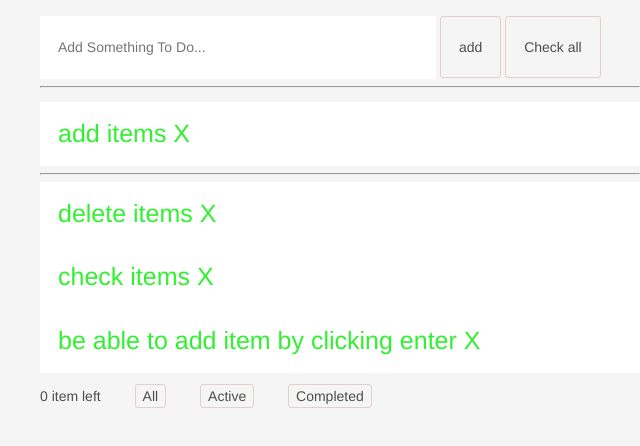
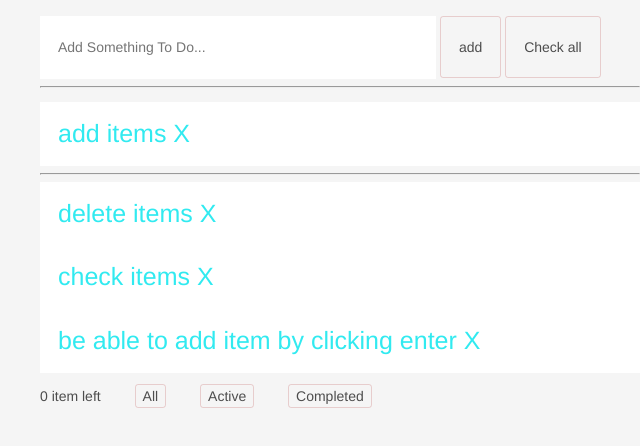
Before and after one commit to ScriptsGuy/TO-DO, a website: page index.html in a window 1280 px wide. Both pictures are taken after a click on the element "Check all". Shown: the part 170-616 px from the top of the page, without its empty margins (325-965 px from the left). Drawn offline with Linux system fonts and the light colour scheme.

Commit message:
blue color

```diff
--- a/style.css
+++ b/style.css
@@ -19,7 +19,7 @@ body {
 }
 
 .check {
-  color: rgb(49, 240, 49);
+  color: rgb(49, 234, 240);
 }
 
 .all,
```
